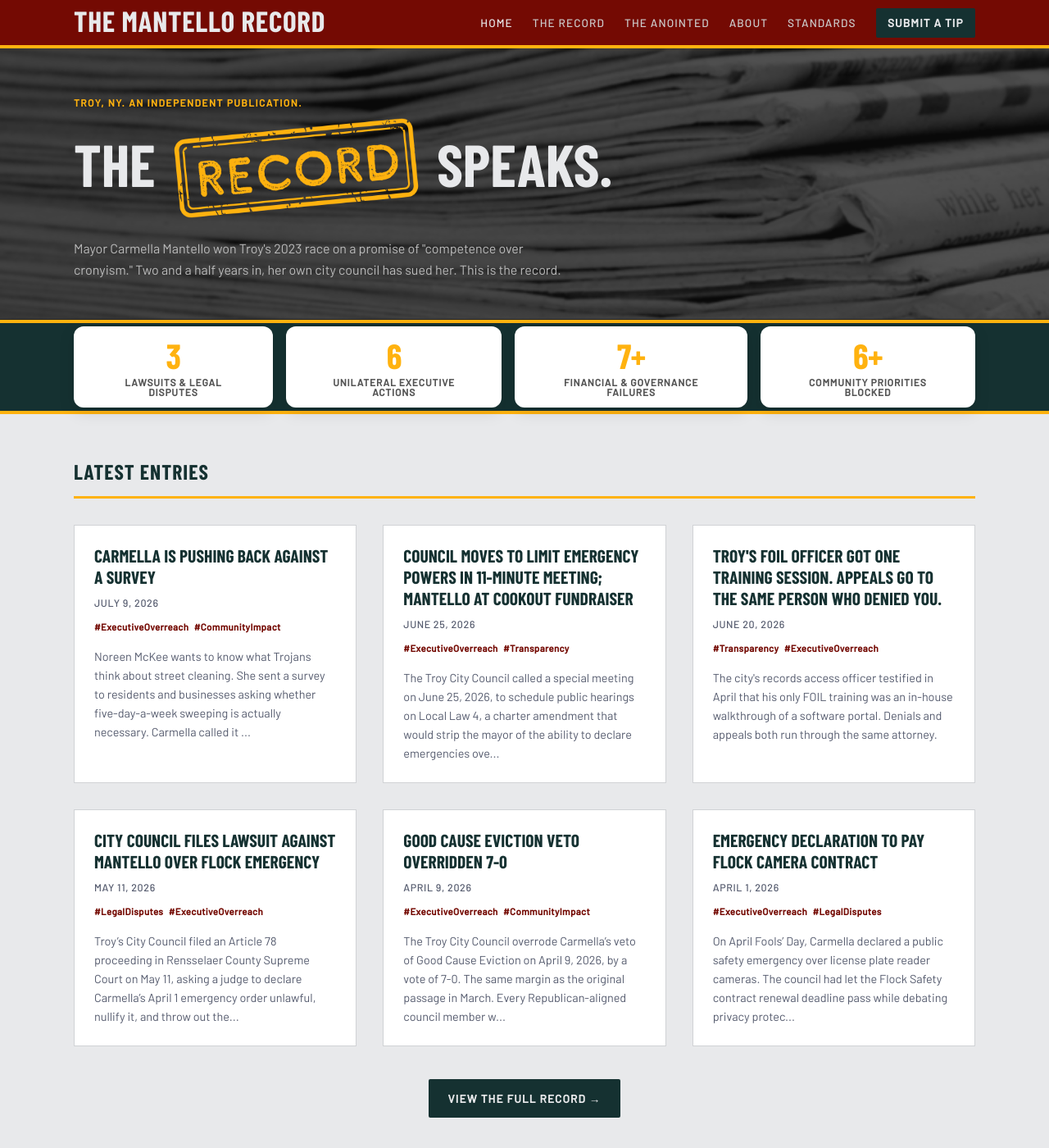
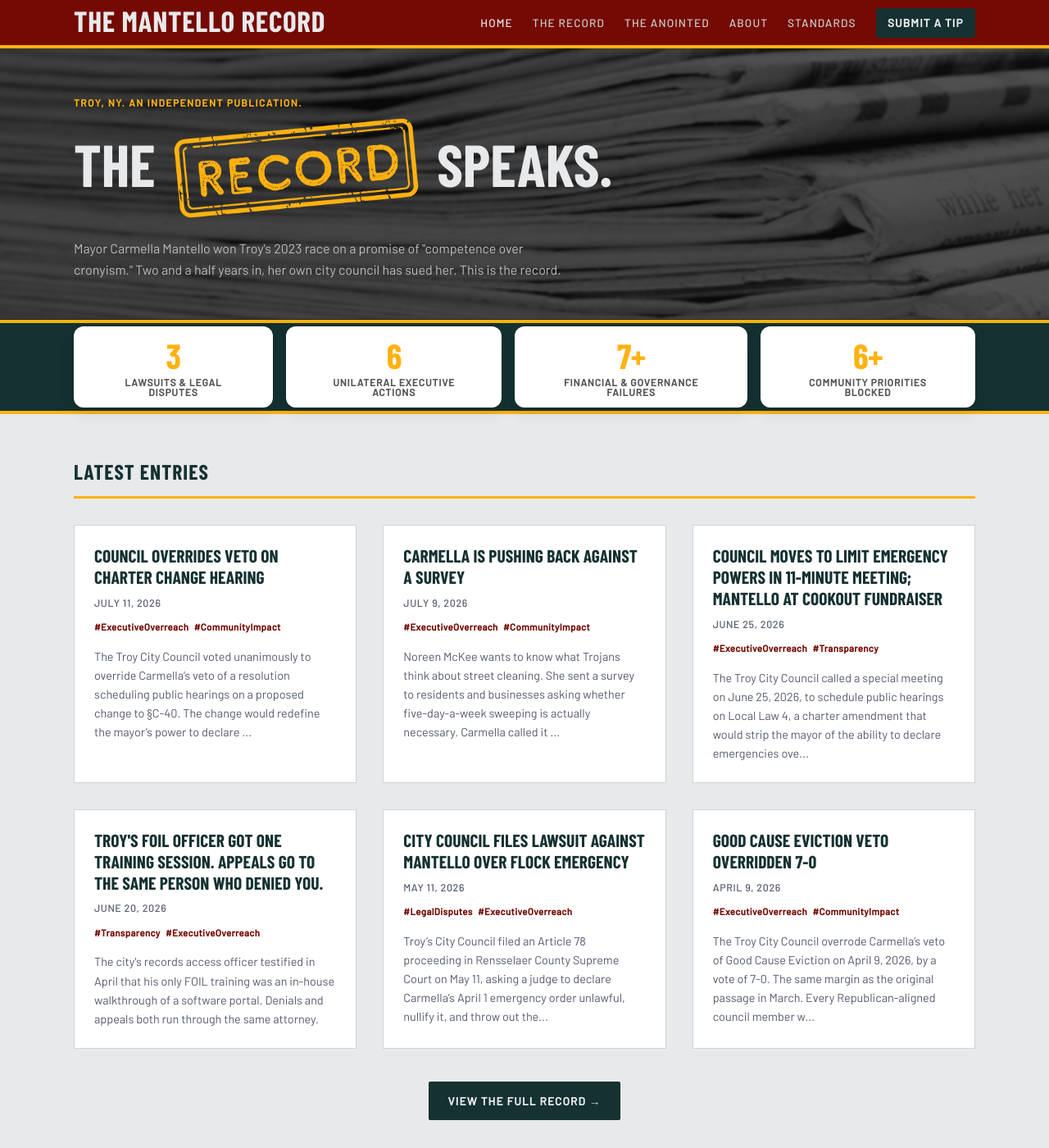
Before and after one commit to MdevitSEC/the-mantello-record, a Jekyll site: the page built from index.html, in a window 1280 px wide and 1400 px high. Shown: the whole window at 82% size. Built offline with Jekyll 4.4.1, drawn with Linux system fonts in a browser that asks for light colours; some web fonts are replaced; part of the change alters nothing that is shown.

Commit message:
Add charter change hearing veto override post
Council unanimously overrode Mantello's veto of a resolution scheduling
public hearings on C-40, which would bring Troy's emergency declaration
powers in line with state law. Includes Flock ALPR context and Horton quote.

Co-Authored-By: Claude Sonnet 4.6 <noreply@anthropic.com>

```diff
--- /dev/null
+++ b/_posts/2026-07-11-charter-change-hearing-veto-override.md
@@ -0,0 +1,60 @@
+---
+layout: post
+title: "Council Overrides Veto on Charter Change Hearing"
+date: 2026-07-11
+categories: ["Executive Overreach", "Community Impact"]
+---
+
+The Troy City Council voted unanimously to override Carmella's veto of a resolution scheduling public hearings on a proposed change to §C-40. The change would redefine the mayor's power to declare a state of emergency, bringing Troy's charter in line with Article 2-B, Section 24 of New York State Executive Law.
+
+Carmella did not veto the charter change. She vetoed the hearing.
+
+---
+
+## The Flock Connection
+
+Carmella's opposition to §C-40 is not incidental. She declared a public safety emergency on April 1 to pay Flock ALPR after the City Council directed the city auditor to pause payments pending unresolved public concerns. The council and the auditor sued her in May over the declaration. The lawsuit has not been resolved.
+
+Under New York State law, declared emergencies are limited to disasters: fires, floods, earthquakes, hurricanes, and other enumerated events. Under Troy's current charter, the language is broader. §C-40 would close that gap.
+
+---
+
+## The Mayor's Position
+
+Carmella said her veto was not against public comment but against the legislation itself.
+
+"This particular local law, in my opinion, totally oversteps those boundaries, the legislative branch, (and) their legislative duties," she said. "In case the City Council forgot, this is what I was elected to do — to run the day-to-day, 24/7. It's not just me that this local law will impact. This will impact the present mayor and future mayors."
+
+Communications Director Alex Horton explained the Administration's reasoning.
+
+"To get to the base of the mayor's decision to actually veto this is because of that overstep," Horton said. "We just feel it oversteps so far that we can't support a public hearing on something that oversteps that far."
+
+---
+
+## The Override
+
+Council President Sue Steele called the veto "not a good look."
+
+"I totally cannot fathom how anyone would veto a public hearing that would allow the public to have had their say," Steele said during the meeting. "It doesn't matter the subject matter. You may disagree with the subject matter, but we're following the law, and we are having a public hearing."
+
+Steele added in a Facebook post after the vote: "I'm proud of the council voting to schedule the hearings and hear from the public."
+
+---
+
+## Public Comment
+
+Resident Frankie Reynolds thanked the council for the override.
+
+"It's certainly disappointing that the mayor has chosen to waste time blocking public comment on something so straightforward as the definition of an emergency," Reynolds said. "It raises serious concerns for me when a public servant like the mayor officially rejects the opportunity to hear from the public, from the residents they are paid to serve."
+
+Resident Frances Sweet agreed.
+
+"The fact that it would curtail some of the mayor's more extravagant emergencies, I think, is a good thing," she said.
+
+---
+
+**Partisan angle:** Carmella said her veto was not about blocking public comment. Her Communications Director said the Administration cannot support a public hearing on legislation it opposes. The council overrode her unanimously. Troy will get its hearing.
+
+---
+
+*Sources: [Troy Record, July 11, 2026](https://www.troyrecord.com/2026/07/11/troy-city-council-overrides-mayors-veto-concerning-charter-change-hearing/)*
--- a/the-record.md
+++ b/the-record.md
@@ -11,6 +11,12 @@ Mayor Carmella Mantello (R) has served as Troy's mayor since January 2024. Below
 ---
 
 ## 2026
+
+### [July 11, 2026 — Council Overrides Veto on Charter Change Hearing](/2026/07/11/charter-change-hearing-veto-override/)
+
+Carmella vetoed a resolution to schedule public hearings on a proposed charter change that would bring Troy's emergency declaration powers in line with state law. She did not veto the charter change. She vetoed the hearing. The council overrode her unanimously. Her Communications Director said the Administration cannot support a public hearing on legislation it opposes.
+
+---
 
 ### [July 9, 2026 — Carmella Is Pushing Back Against a Survey](/2026/07/09/mckee-street-cleaning-survey/)
 
```
